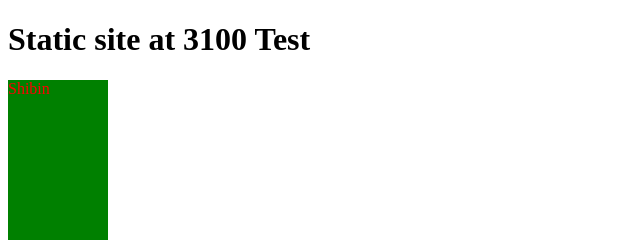
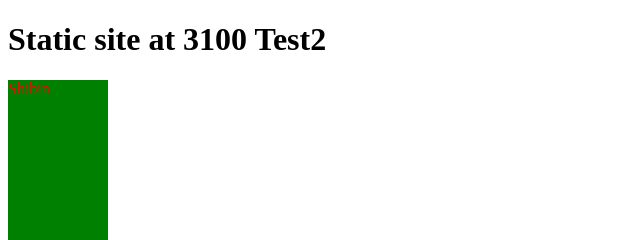
Before and after one commit to Shibn2/DOM_Project, a website: page public/index.html in a window 1280 px wide. Shown: the top 240 px of the page, 0-640 px from the left. Drawn offline with Linux system fonts and the light colour scheme.

Commit message:
index file change

```diff
--- a/public/index.html
+++ b/public/index.html
@@ -7,7 +7,7 @@
     <title>Document</title>
 </head>
 <body>
-    <h1> Static site at 3100 Test</h1>
+    <h1> Static site at 3100 Test2</h1>
     <div id="root"></div>
     <script src="./script.js"></script>
 </body>
```
